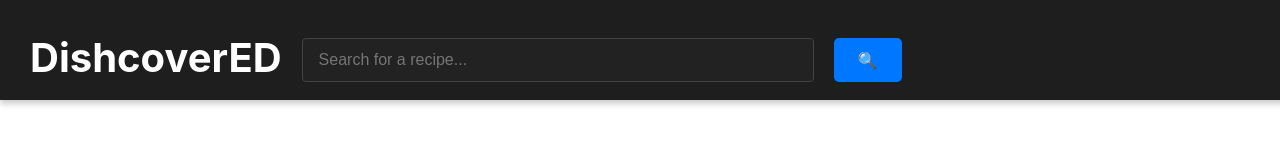
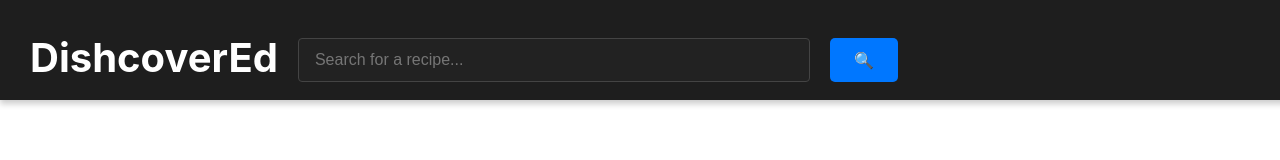
Before and after one commit to jakemikulin/DishcoverEd, a React (Vite) app in the folder frontend/dishcovered-app/: page /search in a window 1280 px wide. Shown: the top 160 px of the page. Built offline with nearby package versions, Linux system fonts and the light colour scheme.

Commit message:
"Ed" name

```diff
--- a/frontend/dishcovered-app/src/HomePage.tsx
+++ b/frontend/dishcovered-app/src/HomePage.tsx
@@ -19,7 +19,7 @@ function HomePage() {
 
   return (
     <div className="App">
-      <h1 className="logo">Dishcover<span className="highlight">ED</span></h1>
+      <h1 className="logo">Dishcover<span className="highlight">Ed</span></h1>
       <div className="search-container" style={{ width: '600px', margin: '0 auto', display: 'flex', alignItems: 'center', gap: '10px', marginTop: '20px' }}>
         {/* Search box wrapper to keep clear button inside */}
         <div style={{ position: 'relative', flex: 1, display: 'flex' }}>
--- a/frontend/dishcovered-app/src/ResultsPage.tsx
+++ b/frontend/dishcovered-app/src/ResultsPage.tsx
@@ -59,10 +59,11 @@ function ResultsPage() {
     <div className="page-container">
       <header className="header" style={{ display: 'flex', alignItems: 'center', justifyContent: 'space-between', padding: '10px', height: '80px' }}>
       <h1 className="logo">
-  <Link to="/" className="logo-link">
-    Dishcover<span className="highlight">ED</span>
-  </Link>
-</h1>        <div className="search-container" style={{ width: '600px', margin: '0 auto', display: 'flex', alignItems: 'center', gap: '10px', marginTop: '20px', marginLeft: '20px' }}>
+        <Link to="/" className="logo-link">
+        Dishcover<span className="highlight">Ed</span>
+        </Link>
+        </h1>
+        <div className="search-container" style={{ width: '600px', margin: '0 auto', display: 'flex', alignItems: 'center', gap: '10px', marginTop: '20px', marginLeft: '20px' }}>
           <div style={{ position: 'relative', flex: 1, display: 'flex' }}>
             <input
               type="text"
```
